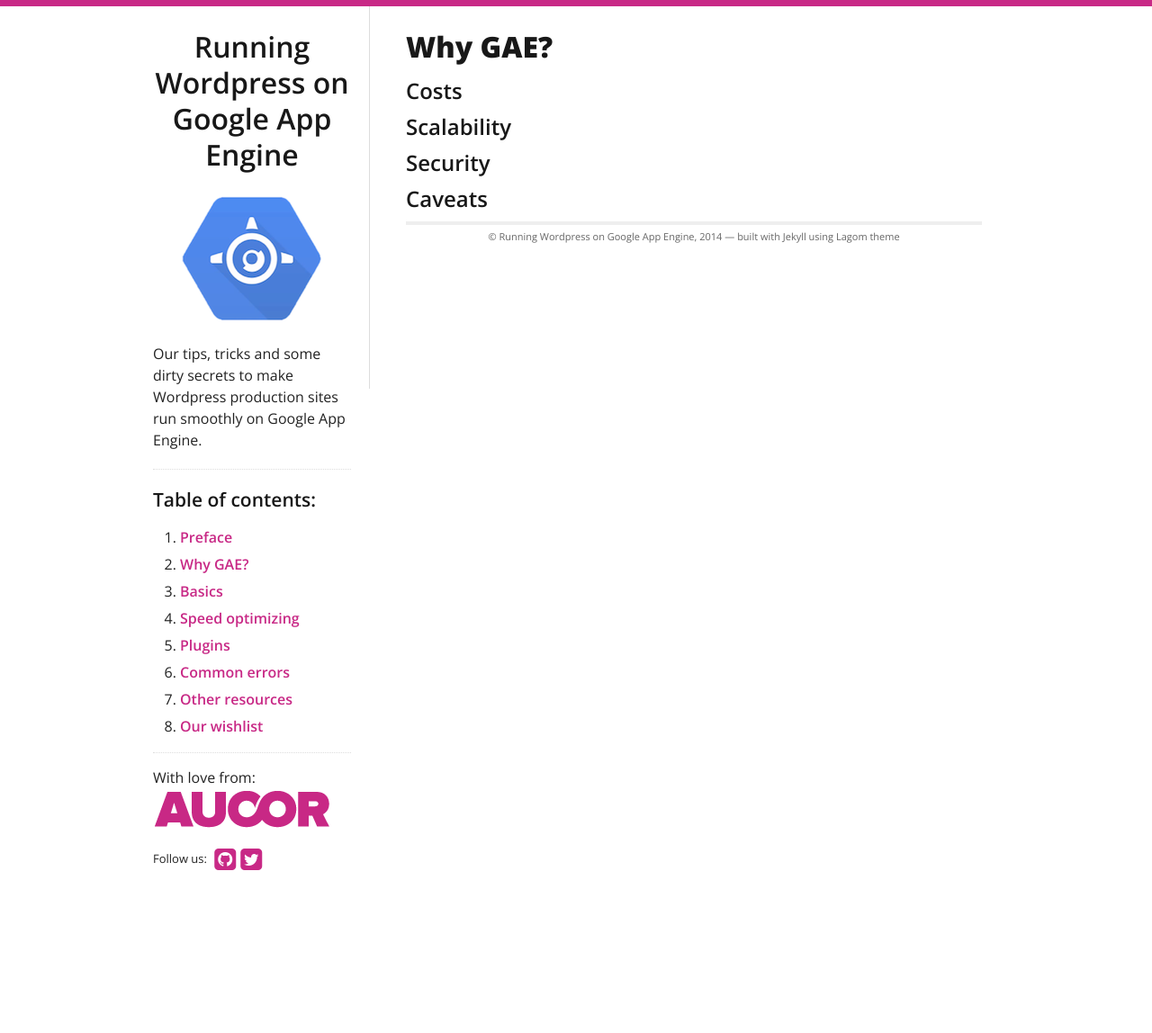
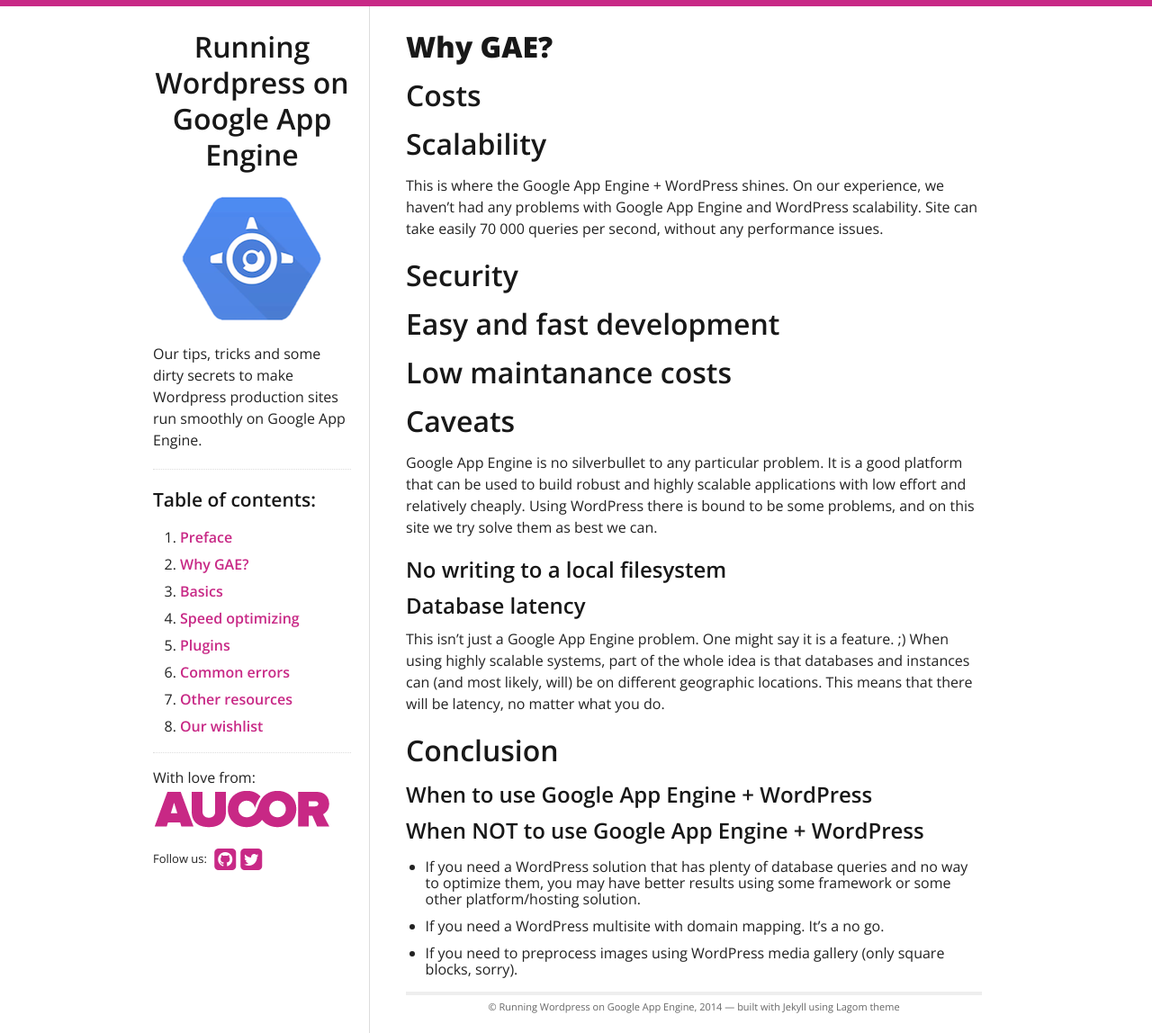
Before and after one commit to aucor/wordpress-on-gae, a Jekyll site: the page built from why-gae.md, in a window 1280 px wide. Shown: the whole page at 90% size. Built offline with Jekyll 4.4.1, drawn with Linux system fonts in a browser that asks for light colours; nearby versions of some CDN libraries; before the commit the page ends 975 px from its top, so only the background shows below that.

```diff
--- a/why-gae.md
+++ b/why-gae.md
@@ -4,10 +4,32 @@ title: Why GAE?
 ---
 
 
-## Costs
+# Costs
 
-## Scalability
 
-## Security
+# Scalability
+This is where the Google App Engine + WordPress shines. On our experience, we haven't had any problems with Google App Engine and WordPress scalability. Site can take easily 70 000 queries per second, without any performance issues.
 
-## Caveats
+# Security
+
+# Easy and fast development
+
+# Low maintanance costs
+
+
+# Caveats
+
+Google App Engine is no silverbullet to any particular problem. It is a good platform that can be used to build robust and highly scalable applications with low effort and relatively cheaply. Using WordPress there is bound to be some problems, and on this site we try solve them as best we can.
+
+##No writing to a local filesystem
+
+##Database latency
+This isn't just a Google App Engine problem. One might say it is a feature. ;) When using highly scalable systems, part of the whole idea is that databases and instances can (and most likely, will) be on different geographic locations. This means that there will be latency, no matter what you do.
+
+# Conclusion
+## When to use Google App Engine + WordPress
+
+## When NOT to use Google App Engine + WordPress
+* If you need a WordPress solution that has plenty of database queries and no way to optimize them, you may have better results using some framework or some other platform/hosting solution.
+* If you need a WordPress multisite with domain mapping. It's a no go.
+* If you need to preprocess images using WordPress media gallery (only square blocks, sorry).
```
Also changed, not shown: plugins.md (+2 -0 lines).
